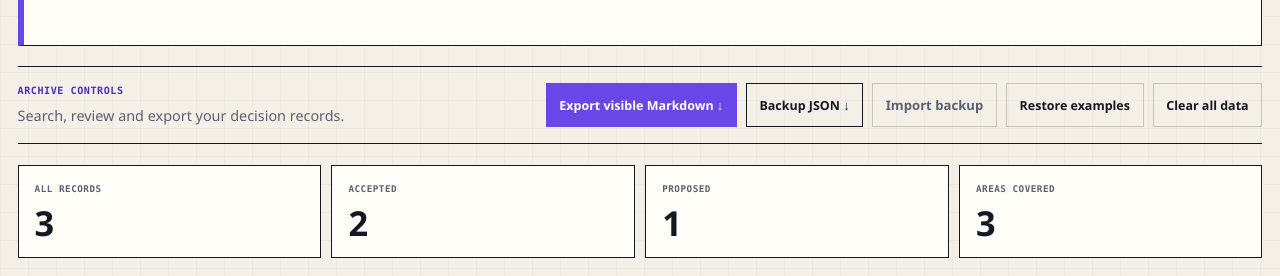
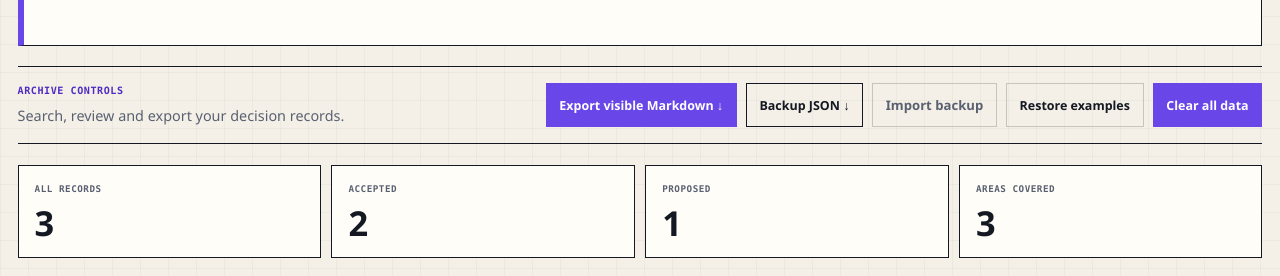
Before and after one commit to tumelodev-arch/DecisionArchive, a website: page index.html in a window 1280 px wide. Shown: the part 516-792 px from the top of the page. Drawn offline with Linux system fonts and the light colour scheme.

Commit message:
Give destructive clear action an explicit warning style

```diff
--- a/index.html
+++ b/index.html
@@ -5,7 +5,7 @@
 <header class="topbar"><a class="brand" href="https://tumelodev-arch.github.io/" aria-label="Return to Tumelo Phale portfolio"><span class="brand-name">TUMELO PHALE<span class="brand-mark">_</span></span></a><span class="topbar-label">DECISION ARCHIVE / ENGINEERING PRACTICE</span><a href="https://tumelodev-arch.github.io/">← Portfolio</a></header>
 <main id="main" class="shell">
 <section class="hero"><div><p class="eyebrow">03 / ARCHITECTURE DECISION RECORDS</p><h1>Keep the why,<br><span>not just the what.</span></h1><p class="lede">Capture technical context, the selected option and the trade-offs. A lightweight decision log for small projects that need their reasoning to survive the next refactor.</p></div><aside class="privacy-note"><strong>Local-first archive</strong><p>Records stay in this browser until you export or share them.</p></aside></section>
-<section class="toolbar"><div><p class="eyebrow">ARCHIVE CONTROLS</p><p class="toolbar-copy">Search, review and export your decision records.</p></div><div class="toolbar-actions"><button id="export-markdown" class="button button-primary">Export visible Markdown ↓</button><button id="export-json" class="button button-secondary">Backup JSON ↓</button><label class="button button-quiet import-button">Import backup<input id="import-json" type="file" accept="application/json,.json" hidden></label><button id="reset-demo" class="button button-quiet">Restore examples</button><button id="clear-data" class="button button-quiet" type="button">Clear all data</button></div></section>
+<section class="toolbar"><div><p class="eyebrow">ARCHIVE CONTROLS</p><p class="toolbar-copy">Search, review and export your decision records.</p></div><div class="toolbar-actions"><button id="export-markdown" class="button button-primary">Export visible Markdown ↓</button><button id="export-json" class="button button-secondary">Backup JSON ↓</button><label class="button button-quiet import-button">Import backup<input id="import-json" type="file" accept="application/json,.json" hidden></label><button id="reset-demo" class="button button-quiet">Restore examples</button><button id="clear-data" class="button button-danger" type="button">Clear all data</button></div></section>
 <section class="metrics"><article><span class="metric-label">ALL RECORDS</span><strong id="metric-total">0</strong></article><article><span class="metric-label">ACCEPTED</span><strong id="metric-accepted">0</strong></article><article><span class="metric-label">PROPOSED</span><strong id="metric-proposed">0</strong></article><article><span class="metric-label">AREAS COVERED</span><strong id="metric-areas">0</strong></article></section>
 <div class="workspace">
 <section class="panel editor-panel"><div class="section-heading"><div><p class="eyebrow">01 / DECISION ENTRY</p><h2 id="form-title">Record a decision</h2></div><span id="form-mode" class="status-chip">NEW</span></div>
```
